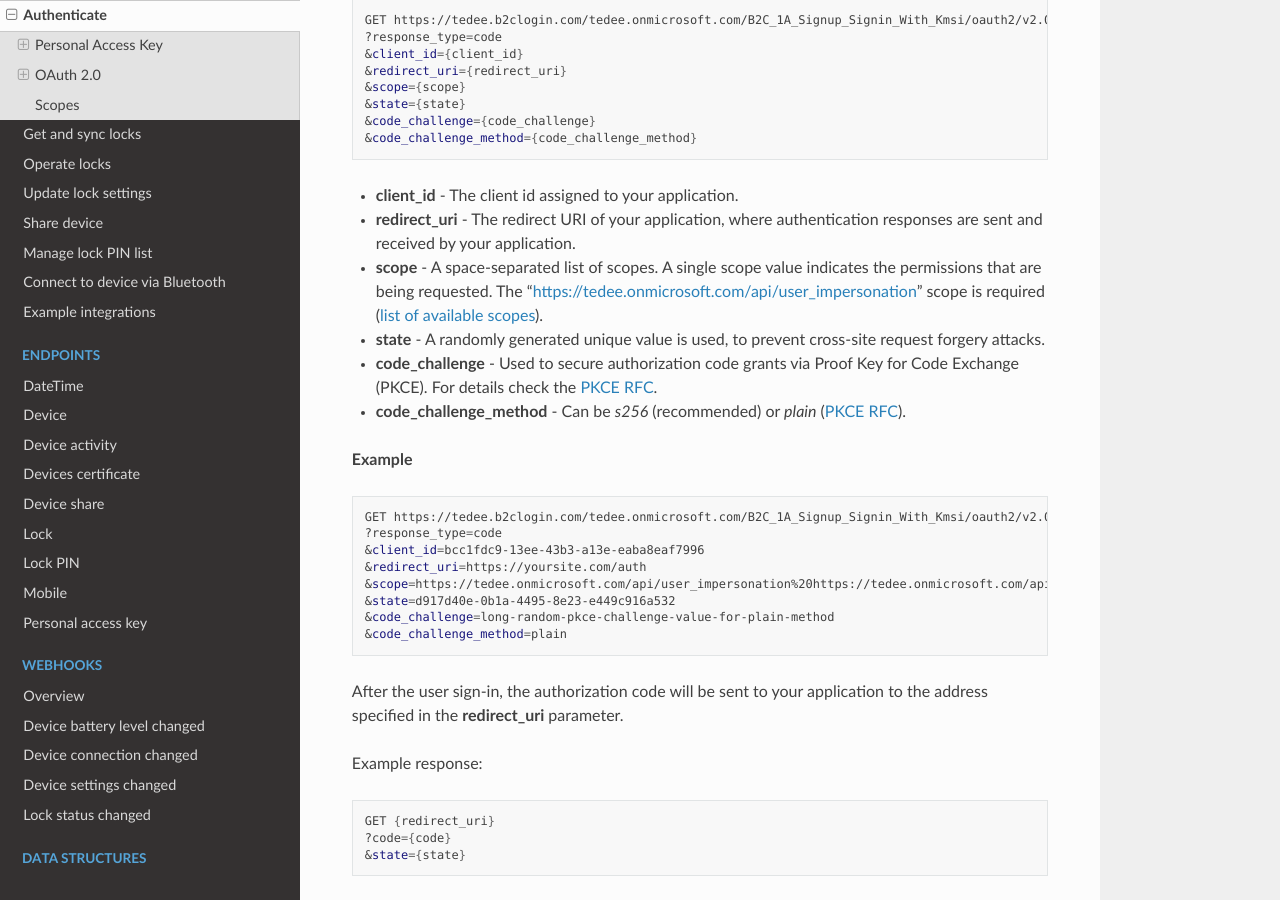
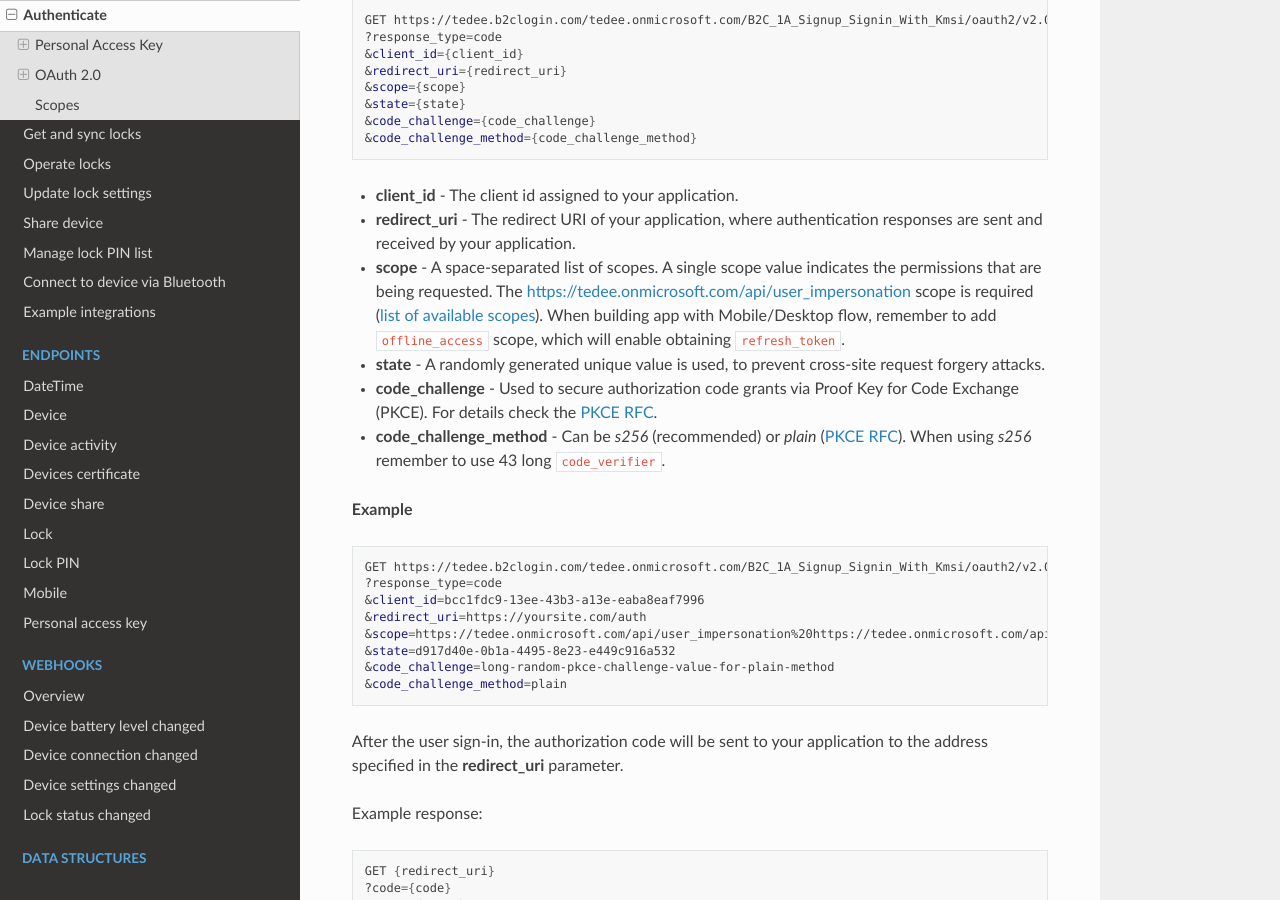
Before and after one commit to tedee-com/tedee-api-doc, a Sphinx documentation site: the page built from docs/source/howtos/authenticate.rst, in a window 1280 px wide and 900 px high, scrolled down 3068 px. Built offline with Sphinx 7.4.7 and the Read the Docs theme 2.0.0, drawn with Linux system fonts in a browser that asks for light colours; pages that are not in the unit, such as notebooks, are missing from menus.

```diff
--- a/docs/source/howtos/authenticate.rst
+++ b/docs/source/howtos/authenticate.rst
@@ -132,10 +132,10 @@ The authorization process begins with the GET request to the authorization endpo
 
 * **client_id** - The client id assigned to your application.
 * **redirect_uri** - The redirect URI of your application, where authentication responses are sent and received by your application.
-* **scope** - A space-separated list of scopes. A single scope value indicates the permissions that are being requested. The "|scopePrefix|user_impersonation" scope is required (:ref:`list of available scopes <list-of-scopes>`).
+* **scope** - A space-separated list of scopes. A single scope value indicates the permissions that are being requested. The |scopePrefix|user_impersonation scope is required (:ref:`list of available scopes <list-of-scopes>`). When building app with Mobile/Desktop flow, remember to add ``offline_access`` scope, which will enable obtaining ``refresh_token``.
 * **state** - A randomly generated unique value is used, to prevent cross-site request forgery attacks.
 * **code_challenge** - Used to secure authorization code grants via Proof Key for Code Exchange (PKCE). For details check the `PKCE RFC <https://datatracker.ietf.org/doc/html/rfc7636>`_.
-* **code_challenge_method** - Can be `s256` (recommended) or `plain` (`PKCE RFC <https://datatracker.ietf.org/doc/html/rfc7636>`_).
+* **code_challenge_method** - Can be `s256` (recommended) or `plain` (`PKCE RFC <https://datatracker.ietf.org/doc/html/rfc7636>`_). When using `s256` remember to use 43 long ``code_verifier``.
 
 **Example**
 
@@ -145,7 +145,7 @@ The authorization process begins with the GET request to the authorization endpo
     ?response_type=code
     &client_id=bcc1fdc9-13ee-43b3-a13e-eaba8eaf7996
     &redirect_uri=https://yoursite.com/auth
-    &scope=https://tedee.onmicrosoft.com/api/user_impersonation%20https://tedee.onmicrosoft.com/api/Lock.Operate
+    &scope=https://tedee.onmicrosoft.com/api/user_impersonation%20https://tedee.onmicrosoft.com/api/Lock.Operate%20offline_access
     &state=d917d40e-0b1a-4495-8e23-e449c916a532
     &code_challenge=long-random-pkce-challenge-value-for-plain-method
     &code_challenge_method=plain
```
